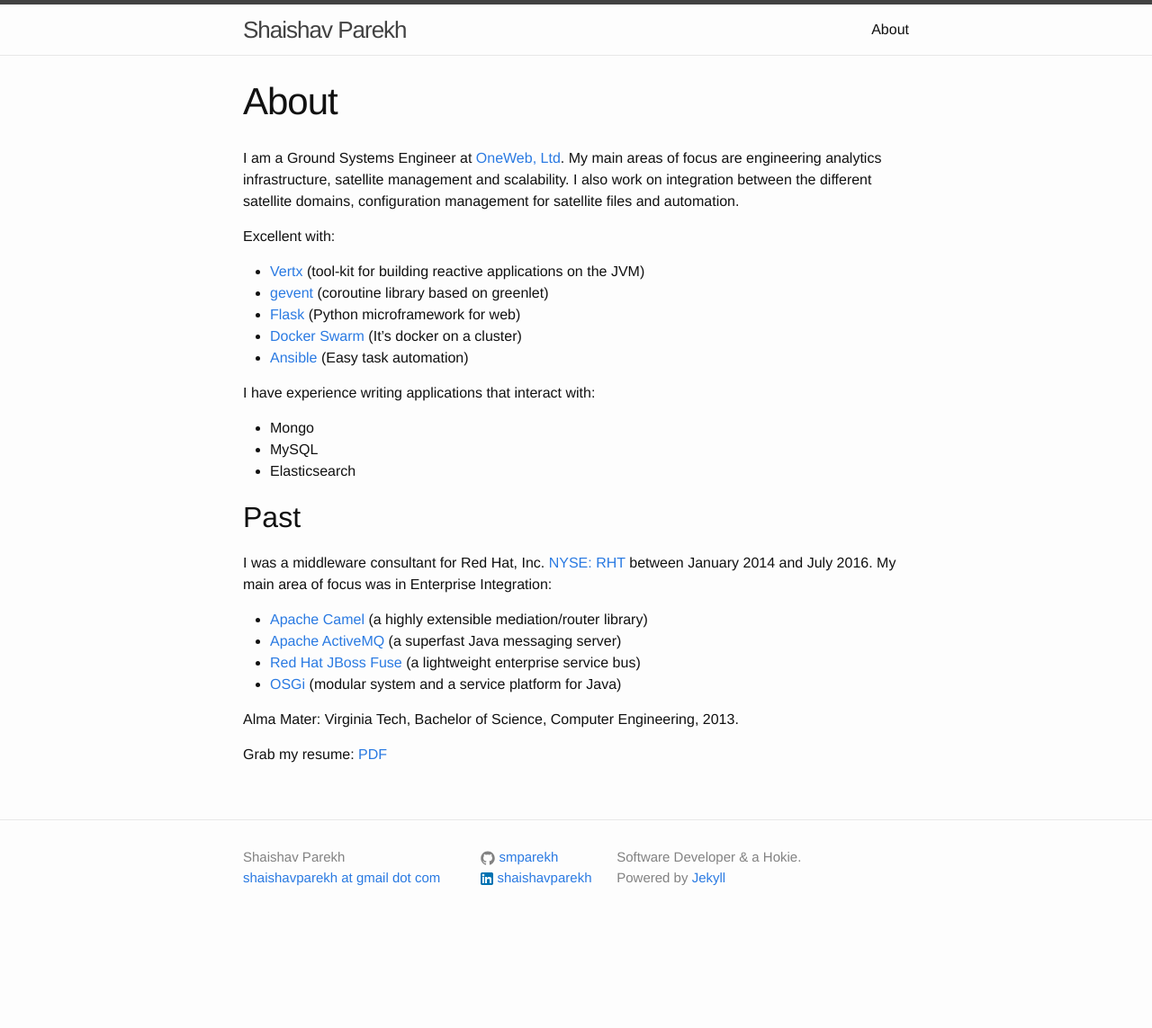
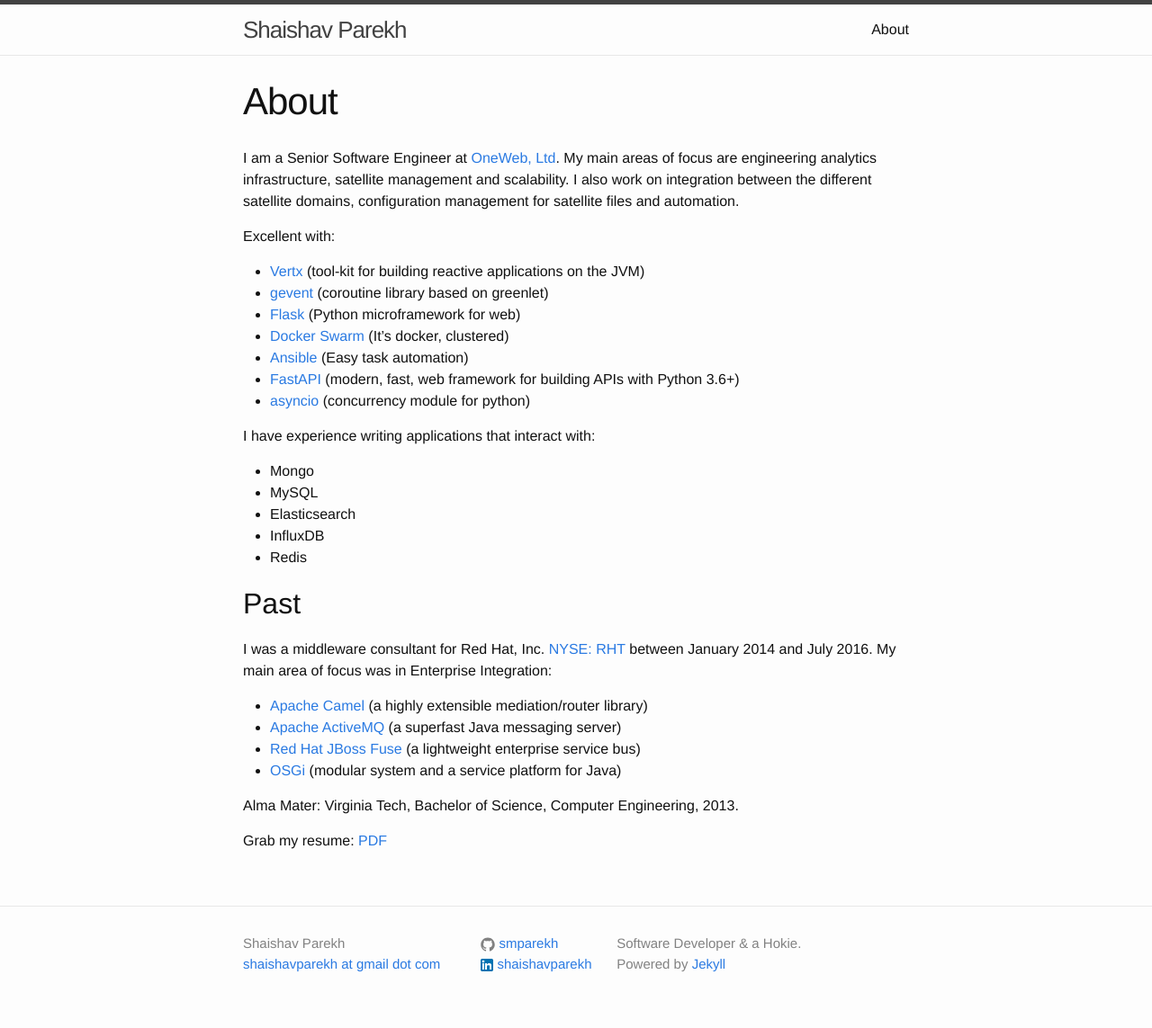
Before and after one commit to smparekh/smparekh.github.io, a Jekyll site: the page built from about.md, in a window 1280 px wide. Shown: the whole page at 90% size. Built offline with Jekyll 4.4.1, drawn with Linux system fonts in a browser that asks for light colours; before the commit the page ends 1047 px from its top, so only the background shows below that.

Commit message:
Update about.md

```diff
--- a/about.md
+++ b/about.md
@@ -4,19 +4,23 @@
 permalink: /about/
 ---
 
-I am a Ground Systems Engineer at [OneWeb, Ltd](http://www.oneweb.net){:target="_blank"}. My main areas of focus are engineering analytics infrastructure, satellite management and scalability. I also work on integration between the different satellite domains, configuration management for satellite files and automation.
+I am a Senior Software Engineer at [OneWeb, Ltd](https://oneweb.world/){:target="_blank"}. My main areas of focus are engineering analytics infrastructure, satellite management and scalability. I also work on integration between the different satellite domains, configuration management for satellite files and automation.
 
 Excellent with:
 * [Vertx][5]{:target="_blank"} (tool-kit for building reactive applications on the JVM)
 * [gevent][6]{:target="_blank"} (coroutine library based on greenlet)
 * [Flask][7]{:target="_blank"} (Python microframework for web)
-* [Docker Swarm][8]{:target="_blank"} (It's docker on a cluster)
+* [Docker Swarm][8]{:target="_blank"} (It's docker, clustered)
 * [Ansible][9]{:target="_blank"} (Easy task automation)
+* [FastAPI][10]{:target="_blank"} (modern, fast, web framework for building APIs with Python 3.6+)
+* [asyncio][11]{:target="_blank"} (concurrency module for python)
 
 I have experience writing applications that interact with:
 * Mongo
 * MySQL
 * Elasticsearch
+* InfluxDB
+* Redis
 
 ## Past
 
@@ -40,3 +44,5 @@
 [7]: http://flask.pocoo.org/ "Flask"
 [8]: https://docs.docker.com/engine/swarm/ "Docker Swarm"
 [9]: https://www.ansible.com/ "Ansible"
+[10]: https://fastapi.tiangolo.com/ "FastAPI"
+[11]: https://docs.python.org/3/library/asyncio.html "asyncio"
```
